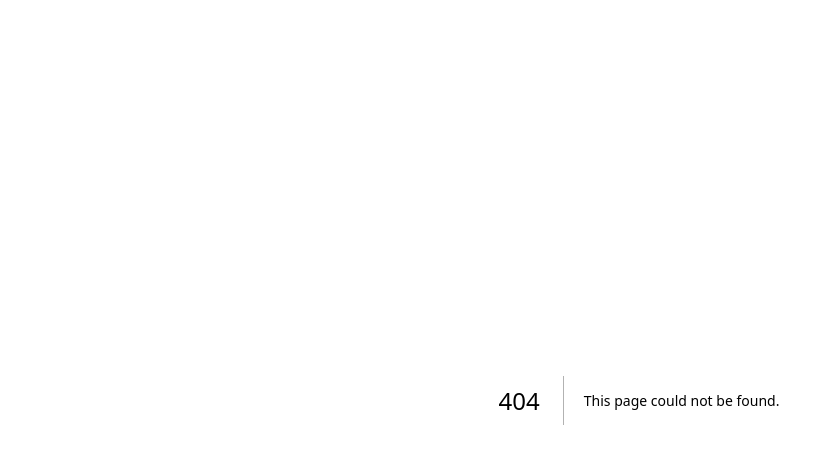
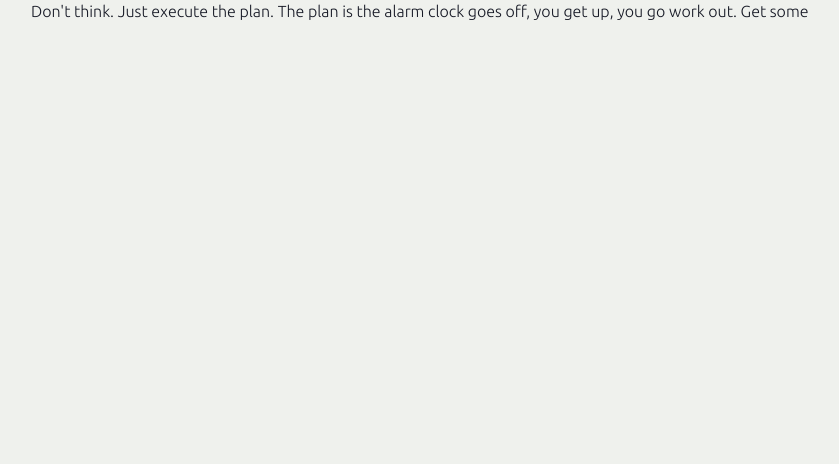
Before and after one commit to oreillyross/MyPortfolio, a Next.js app: page /up in a window 1280 px wide. Before the commit this address had no page. Shown: the top 464 px of the page, without its empty margins (1-840 px from the left). Built offline with nearby package versions, Linux system fonts and the light colour scheme.

Commit message:
Create up.jsx

```diff
--- /dev/null
+++ b/pages/up.jsx
@@ -0,0 +1,5 @@
+export default function Page() {
+    return (
+      <div> Don't think. Just execute the plan. The plan is the alarm clock goes off, you get up, you go work out. Get some</div>
+    )
+}
```
